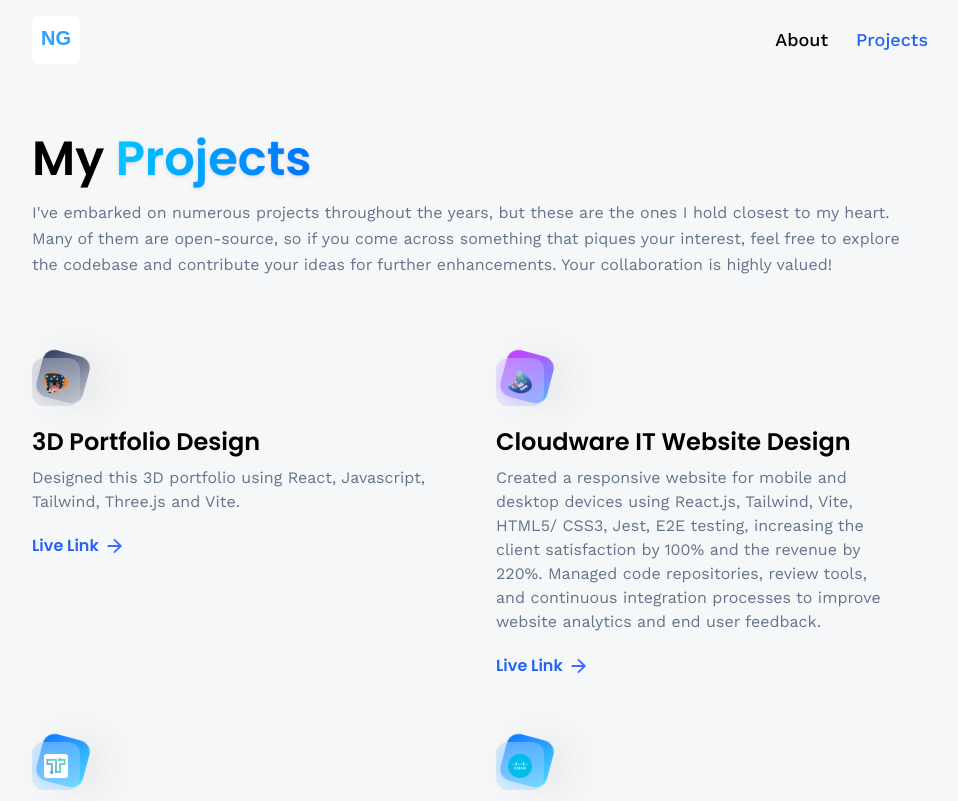
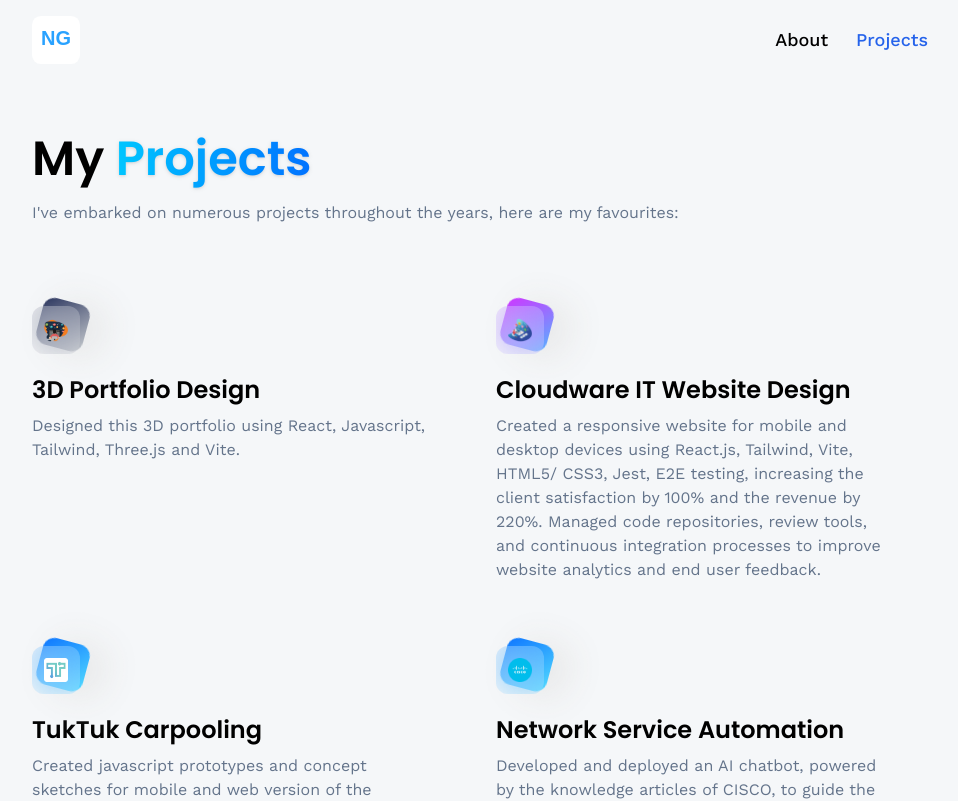
Before and after one commit to nitzynz/3D_Portfolio, a React (Vite) app: page /projects in a window 1280 px wide. Shown: the top 801 px of the page, without its empty margins (160-1118 px from the left). Built offline with nearby package versions, Linux system fonts and the light colour scheme; no server answers.

Commit message:
Updated Details

```diff
--- a/src/constants/index.js
+++ b/src/constants/index.js
@@ -175,12 +175,12 @@ export const socialLinks = [
   {
     name: "GitHub",
     iconUrl: github,
-    link: "https://github.com/YourGitHubUsername",
+    link: "https://github.com/nitzynz/",
   },
   {
     name: "LinkedIn",
     iconUrl: linkedin,
-    link: "https://www.linkedin.com/in/YourLinkedInUsername",
+    link: "https://www.linkedin.com/in/nithya-g/",
   },
 ];
 
--- a/src/pages/Projects.jsx
+++ b/src/pages/Projects.jsx
@@ -6,62 +6,59 @@ import { arrow } from "../assets/icons";
 
 const Projects = () => {
   return (
-    <section className='max-container'>
-      <h1 className='head-text'>
+    <section className="max-container">
+      <h1 className="head-text">
         My{" "}
-        <span className='blue-gradient_text drop-shadow font-semibold'>
+        <span className="blue-gradient_text drop-shadow font-semibold">
           Projects
         </span>
       </h1>
 
-      <p className='text-slate-500 mt-2 leading-relaxed'>
-        I've embarked on numerous projects throughout the years, but these are
-        the ones I hold closest to my heart. Many of them are open-source, so if
-        you come across something that piques your interest, feel free to
-        explore the codebase and contribute your ideas for further enhancements.
-        Your collaboration is highly valued!
+      <p className="text-slate-500 mt-2 leading-relaxed">
+        I've embarked on numerous projects throughout the years, here are my
+        favourites:
       </p>
 
-      <div className='flex flex-wrap my-20 gap-16'>
+      <div className="flex flex-wrap my-20 gap-16">
         {projects.map((project) => (
-          <div className='lg:w-[400px] w-full' key={project.name}>
-            <div className='block-container w-12 h-12'>
+          <div className="lg:w-[400px] w-full" key={project.name}>
+            <div className="block-container w-12 h-12">
               <div className={`btn-back rounded-xl ${project.theme}`} />
-              <div className='btn-front rounded-xl flex justify-center items-center'>
+              <div className="btn-front rounded-xl flex justify-center items-center">
                 <img
                   src={project.iconUrl}
-                  alt='threads'
-                  className='w-1/2 h-1/2 object-contain'
+                  alt="threads"
+                  className="w-1/2 h-1/2 object-contain"
                 />
               </div>
             </div>
 
-            <div className='mt-5 flex flex-col'>
-              <h4 className='text-2xl font-poppins font-semibold'>
+            <div className="mt-5 flex flex-col">
+              <h4 className="text-2xl font-poppins font-semibold">
                 {project.name}
               </h4>
-              <p className='mt-2 text-slate-500'>{project.description}</p>
-              <div className='mt-5 flex items-center gap-2 font-poppins'>
+              <p className="mt-2 text-slate-500">{project.description}</p>
+              {/* <div className="mt-5 flex items-center gap-2 font-poppins">
                 <Link
                   to={project.link}
-                  target='_blank'
-                  rel='noopener noreferrer'
-                  className='font-semibold text-blue-600'
+                  target="_blank"
+                  rel="noopener noreferrer"
+                  className="font-semibold text-blue-600"
                 >
                   Live Link
                 </Link>
                 <img
                   src={arrow}
-                  alt='arrow'
-                  className='w-4 h-4 object-contain'
+                  alt="arrow"
+                  className="w-4 h-4 object-contain"
                 />
-              </div>
+              </div> */}
             </div>
           </div>
         ))}
       </div>
 
-      <hr className='border-slate-200' />
+      <hr className="border-slate-200" />
 
       <CTA />
     </section>
```
